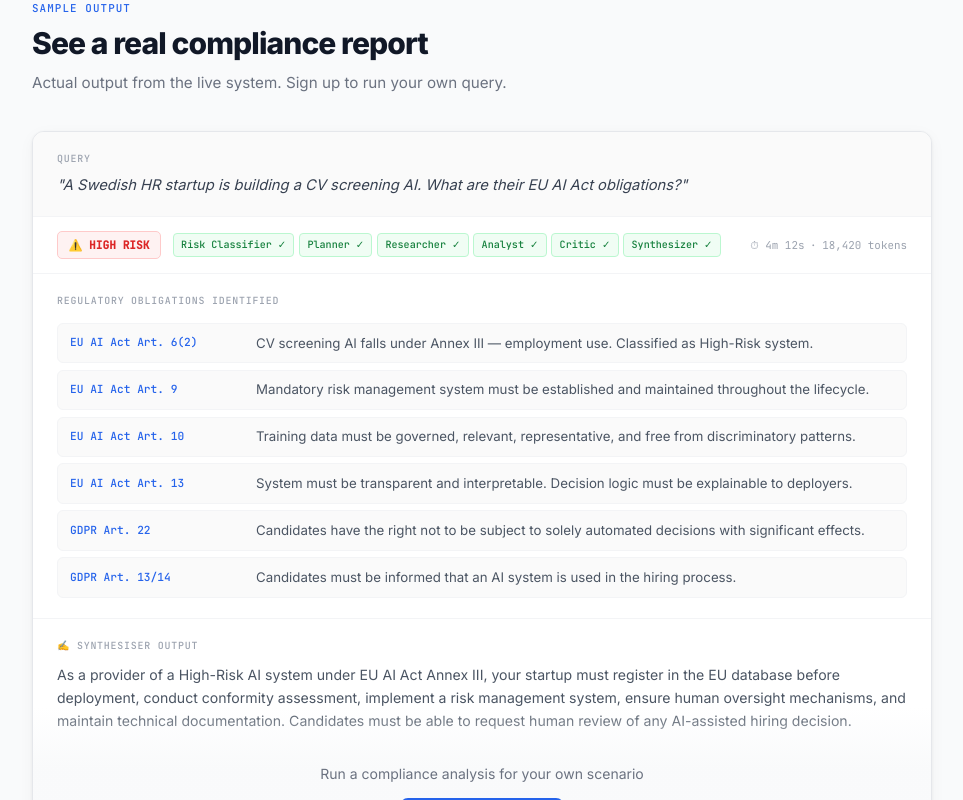
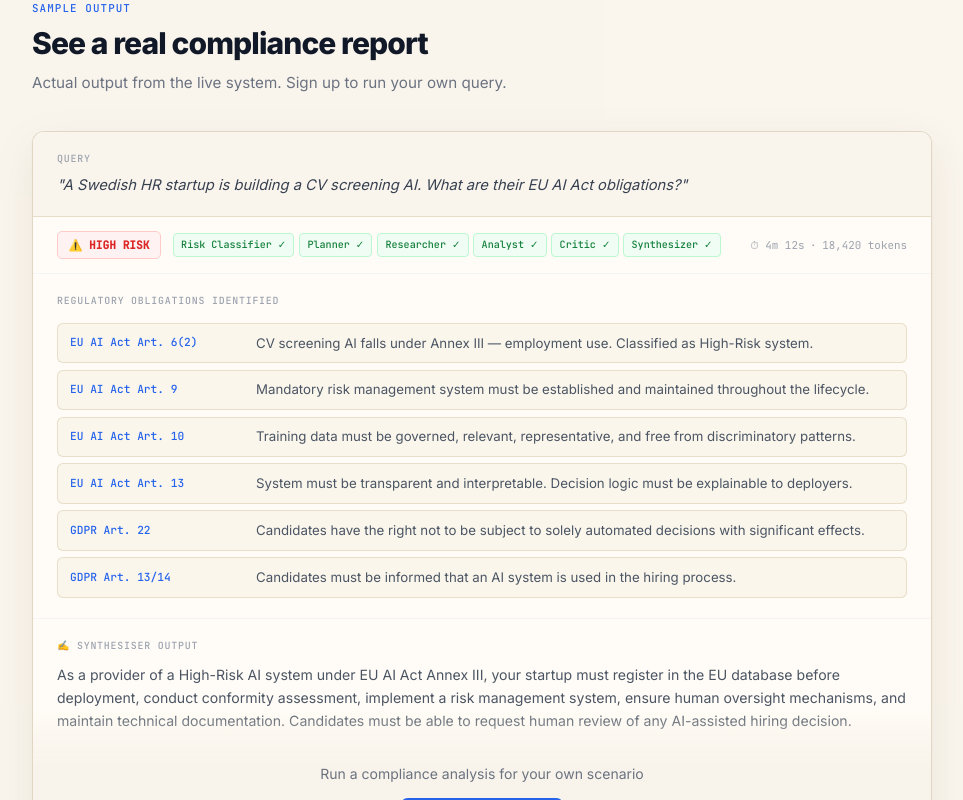
Before and after one commit to Rishi-Bethi-007/EU-Regulatory-Intelligence-Agent, a React (Vite) app in the folder frontend/: page /landing in a window 1280 px wide. Shown: the part 820-1620 px from the top of the page, without its empty margins (158-1121 px from the left). Built offline with nearby package versions, Linux system fonts and the light colour scheme; no server answers.

Commit message:
Add warm textured background across frontend

```diff
--- a/frontend/src/App.tsx
+++ b/frontend/src/App.tsx
@@ -14,7 +14,7 @@ import AdminPage from './pages/AdminPage'
 function ProtectedRoute({ children }: { children: React.ReactNode }) {
   const { user, loading } = useAuth()
   if (loading) return (
-    <div className="flex items-center justify-center min-h-screen bg-gray-50">
+    <div className="flex items-center justify-center min-h-screen bg-transparent">
       <div className="flex flex-col items-center gap-3">
         <div className="w-8 h-8 border-2 border-blue-500 border-t-transparent rounded-full animate-spin" />
         <div className="text-gray-700 text-sm">Loading...</div>
@@ -28,7 +28,7 @@ function ProtectedRoute({ children }: { children: React.ReactNode }) {
 function AdminRoute({ children }: { children: React.ReactNode }) {
   const { user, isAdmin, loading, adminLoading } = useAuth()
   if (loading || adminLoading) return (
-    <div className="flex items-center justify-center min-h-screen bg-gray-50">
+    <div className="flex items-center justify-center min-h-screen bg-transparent">
       <div className="flex flex-col items-center gap-3">
         <div className="w-8 h-8 border-2 border-red-500 border-t-transparent rounded-full animate-spin" />
         <div className="text-gray-700 text-xs">Verifying access...</div>
@@ -70,7 +70,7 @@ export default function App() {
 function RootRedirect() {
   const { user, loading } = useAuth()
   if (loading) return (
-    <div className="flex items-center justify-center min-h-screen bg-gray-50">
+    <div className="flex items-center justify-center min-h-screen bg-transparent">
       <div className="flex flex-col items-center gap-3">
         <div className="w-8 h-8 border-2 border-blue-500 border-t-transparent rounded-full animate-spin" />
         <div className="text-gray-700 text-sm">Loading...</div>
@@ -83,7 +83,7 @@ function RootRedirect() {
 function AuthPageWrapper() {
   const { user, loading } = useAuth()
   if (loading) return (
-    <div className="flex items-center justify-center min-h-screen bg-gray-50">
+    <div className="flex items-center justify-center min-h-screen bg-transparent">
       <div className="flex flex-col items-center gap-3">
         <div className="w-8 h-8 border-2 border-blue-500 border-t-transparent rounded-full animate-spin" />
         <div className="text-gray-700 text-sm">Signing you in...</div>
--- a/frontend/src/components/Layout.tsx
+++ b/frontend/src/components/Layout.tsx
@@ -25,7 +25,7 @@ export default function Layout() {
   const mainML  = collapsed ? 'md:ml-14' : 'md:ml-56'
 
   return (
-    <div className="flex min-h-screen bg-gray-50">
+    <div className="flex min-h-screen bg-transparent">
       {/* Mobile overlay */}
       {mobileOpen && (
         <div
@@ -133,7 +133,7 @@ export default function Layout() {
       </div>
 
       {/* Main content */}
-      <main className={`flex-1 min-h-screen bg-gray-50 transition-all duration-200 ${mainML} pt-12 md:pt-0`}>
+      <main className={`flex-1 min-h-screen bg-transparent transition-all duration-200 ${mainML} pt-12 md:pt-0`}>
         <Outlet />
       </main>
     </div>
--- a/frontend/src/index.css
+++ b/frontend/src/index.css
@@ -2,9 +2,55 @@
 @tailwind components;
 @tailwind utilities;
 
+:root {
+  --canvas-base: #f5f1e8;
+  --canvas-warm: #ece2d0;
+  --canvas-ink: rgba(111, 89, 51, 0.08);
+  --canvas-dot: rgba(123, 99, 63, 0.08);
+}
+
 @layer base {
+  html, body, #root {
+    min-height: 100%;
+  }
+
+  #root {
+    position: relative;
+    isolation: isolate;
+  }
+
+  #root::before {
+    content: '';
+    position: fixed;
+    inset: 0;
+    z-index: -2;
+    pointer-events: none;
+    background:
+      radial-gradient(circle at 18% 14%, rgba(255, 252, 246, 0.92) 0, rgba(255, 252, 246, 0) 24%),
+      radial-gradient(circle at 82% 18%, rgba(232, 220, 197, 0.72) 0, rgba(232, 220, 197, 0) 22%),
+      radial-gradient(circle at 50% 100%, rgba(247, 240, 227, 0.9) 0, rgba(247, 240, 227, 0) 36%),
+      linear-gradient(180deg, #f8f4ec 0%, var(--canvas-base) 54%, var(--canvas-warm) 100%);
+  }
+
+  #root::after {
+    content: '';
+    position: fixed;
+    inset: 0;
+    z-index: -1;
+    pointer-events: none;
+    opacity: 0.65;
+    background-image:
+      radial-gradient(var(--canvas-dot) 1px, transparent 1px),
+      linear-gradient(var(--canvas-ink) 1px, transparent 1px),
+      linear-gradient(90deg, var(--canvas-ink) 1px, transparent 1px);
+    background-size: 26px 26px, 180px 180px, 180px 180px;
+    background-position: 0 0, -1px -1px, -1px -1px;
+    mask-image: linear-gradient(180deg, rgba(0, 0, 0, 0.7), rgba(0, 0, 0, 0.45));
+  }
+
   body {
-    @apply bg-gray-50 text-gray-950 antialiased;
+    background-color: var(--canvas-base);
+    @apply text-gray-950 antialiased;
   }
 
   /* Scrollbar */
@@ -16,7 +62,11 @@
 
 @layer components {
   .card {
-    @apply bg-white border border-gray-200 rounded-xl p-6 shadow-sm text-gray-900;
+    @apply rounded-xl p-6 text-gray-900;
+    background: rgba(255, 252, 247, 0.88);
+    border: 1px solid rgba(196, 180, 150, 0.55);
+    box-shadow: 0 1px 2px rgba(88, 68, 32, 0.05), 0 10px 30px rgba(131, 109, 72, 0.08);
+    backdrop-filter: blur(6px);
   }
   .btn-primary {
     @apply bg-blue-600 hover:bg-blue-700 text-white font-semibold px-4 py-2 rounded-lg
@@ -39,7 +89,11 @@
     @apply inline-flex items-center gap-1 px-2.5 py-0.5 rounded-full text-xs font-medium;
   }
   .metric-card {
-    @apply bg-white border border-gray-200 rounded-xl p-4 text-center shadow-sm text-gray-900;
+    @apply rounded-xl p-4 text-center text-gray-900;
+    background: rgba(255, 252, 247, 0.86);
+    border: 1px solid rgba(196, 180, 150, 0.5);
+    box-shadow: 0 1px 2px rgba(88, 68, 32, 0.04), 0 8px 24px rgba(131, 109, 72, 0.06);
+    backdrop-filter: blur(6px);
   }
 }
 
--- a/frontend/src/pages/AuthPage.tsx
+++ b/frontend/src/pages/AuthPage.tsx
@@ -79,7 +79,7 @@ export default function AuthPage() {
   }
 
   if (needsVerify) return (
-    <div className="min-h-screen bg-gray-50 flex items-center justify-center p-4">
+    <div className="min-h-screen bg-transparent flex items-center justify-center p-4">
       <div className="w-full max-w-md bg-white border border-gray-200 rounded-xl p-8 shadow-sm text-center">
         <div className="text-5xl mb-4">📧</div>
         <h2 className="text-xl font-bold text-gray-900 mb-2">Check your email</h2>
@@ -104,7 +104,7 @@ export default function AuthPage() {
   )
 
   return (
-    <div className="min-h-screen bg-gray-50 flex items-center justify-center p-4">
+    <div className="min-h-screen bg-transparent flex items-center justify-center p-4">
       <div className="w-full max-w-md">
 
         {/* Header */}
--- a/frontend/src/pages/CompliancePage.tsx
+++ b/frontend/src/pages/CompliancePage.tsx
@@ -95,7 +95,7 @@ export default function CompliancePage() {
   ]
 
   return (
-    <div className="flex min-h-screen bg-gray-50">
+    <div className="flex min-h-screen bg-transparent">
       {/* Sidebar */}
       <aside className="w-64 bg-white border-r border-gray-200 p-4 shrink-0">
         <h2 className="text-sm font-semibold text-gray-700 mb-3">Select Run</h2>
--- a/frontend/src/pages/ReportsPage.tsx
+++ b/frontend/src/pages/ReportsPage.tsx
@@ -229,7 +229,7 @@ export default function ReportsPage() {
   ]
 
   return (
-    <div className="flex min-h-screen bg-gray-50">
+    <div className="flex min-h-screen bg-transparent">
       {/* Sidebar */}
       <aside className="w-64 bg-white border-r border-gray-200 p-4 shrink-0">
         <h2 className="text-sm font-semibold text-gray-700 mb-3">📂 Recent Runs</h2>
```
Also changed, not shown: frontend/src/pages/LandingPage.tsx (+27 -23 lines).
